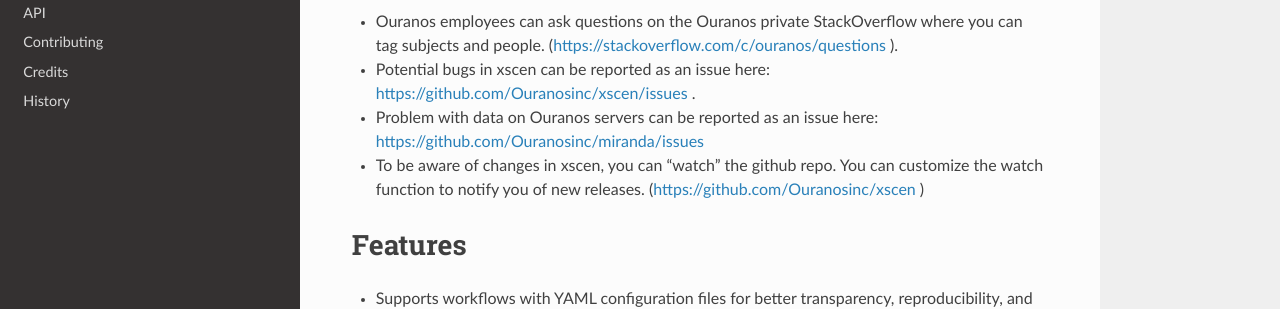
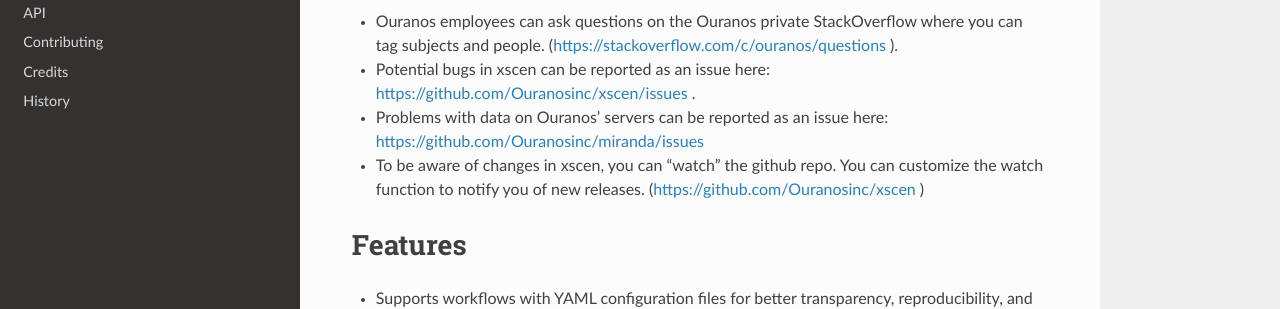
Before and after one commit to Ouranosinc/xscen, a Sphinx documentation site: the page built from docs/index.rst, in a window 1280 px wide and 900 px high. Shown: the part 283-592 px from the top of the window. Built offline with Sphinx 7.4.7 and the Read the Docs theme 2.0.0, drawn with Linux system fonts in a browser that asks for light colours; pages that are not in the unit, such as notebooks, are missing from menus.

Commit message:
Update docs/index.rst
Co-authored-by: RondeauG <38501935+RondeauG@users.noreply.github.com>

```diff
--- a/docs/index.rst
+++ b/docs/index.rst
@@ -8,7 +8,7 @@
 ==========
 * Ouranos employees can ask questions on the Ouranos private StackOverflow where you can tag subjects and people. (https://stackoverflow.com/c/ouranos/questions ).
 * Potential bugs in xscen can be reported as an issue here: https://github.com/Ouranosinc/xscen/issues .
-* Problem with data on Ouranos servers can be reported as an issue here: https://github.com/Ouranosinc/miranda/issues
+* Problems with data on Ouranos' servers can be reported as an issue here: https://github.com/Ouranosinc/miranda/issues
 * To be aware of changes in xscen, you can "watch" the github repo. You can customize the watch function to notify you of new releases. (https://github.com/Ouranosinc/xscen )
 
 Features
```
